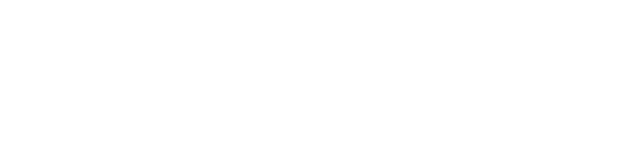
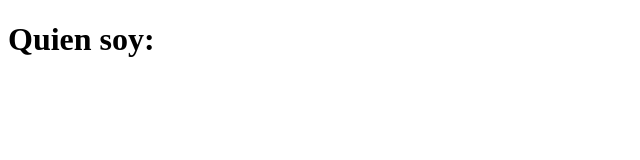
Before and after one commit to samuelga23/Punto-1, a plain HTML site: page index.html in a window 1280 px wide. Shown: the whole page, without its empty margins (0-640 px from the left). Drawn offline with Linux system fonts and the light colour scheme.

Commit message:
first commit develop

```diff
--- a/index.html
+++ b/index.html
@@ -6,6 +6,6 @@
     <title>Document</title>
 </head>
 <body>
-
+    <h1>Quien soy:</h1>
 </body>
 </html>
```
